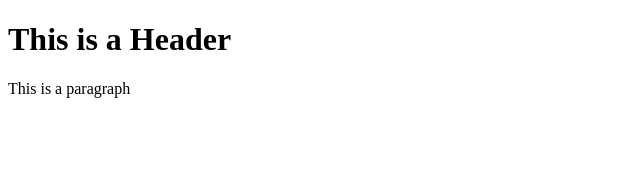
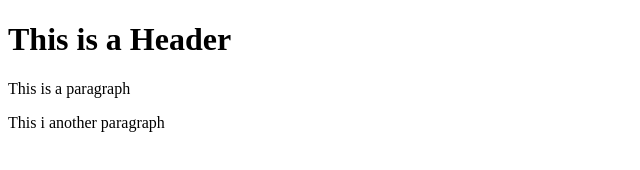
Before and after one commit to Mohammedkashour/git-test, a plain HTML site: page index.html in a window 1280 px wide. Shown: the whole page, without its empty margins (0-640 px from the left). Drawn offline with Linux system fonts and the light colour scheme.

Commit message:
Third commit

```diff
--- a/index.html
+++ b/index.html
@@ -3,5 +3,6 @@
 <body>
   <h1>This is a Header</h1>
     <p>This is a paragraph</p>
+    <p>This i another paragraph</p>
 </body>
 </html>
```
